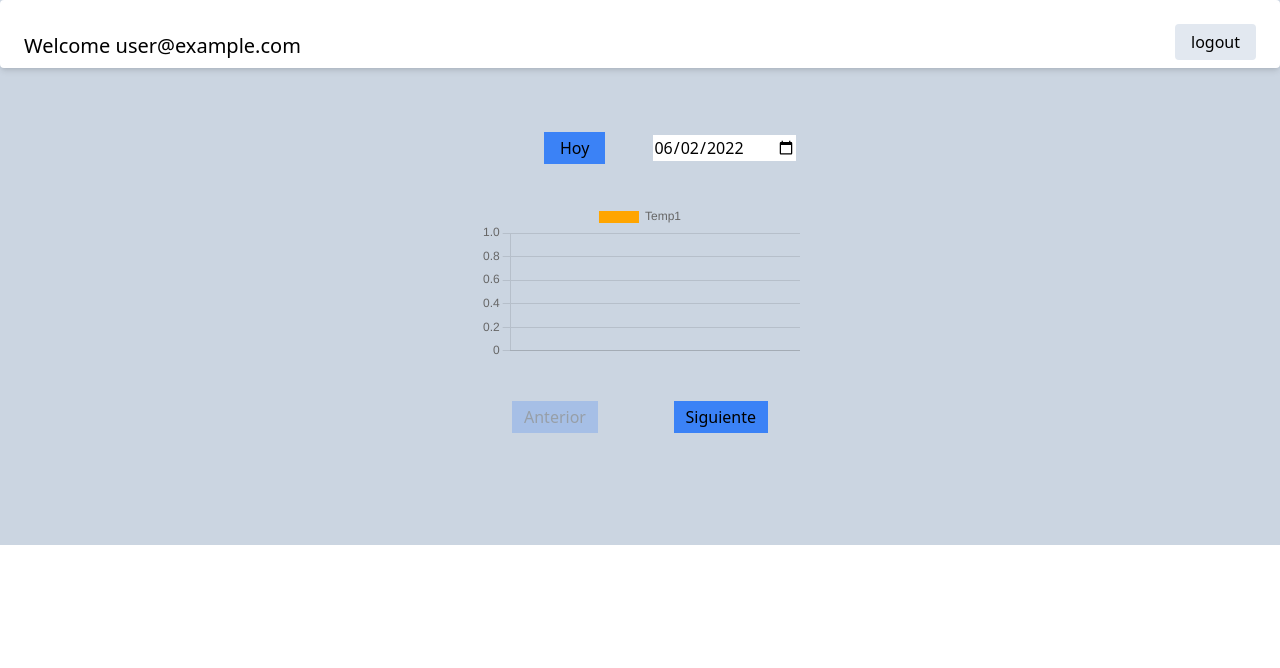
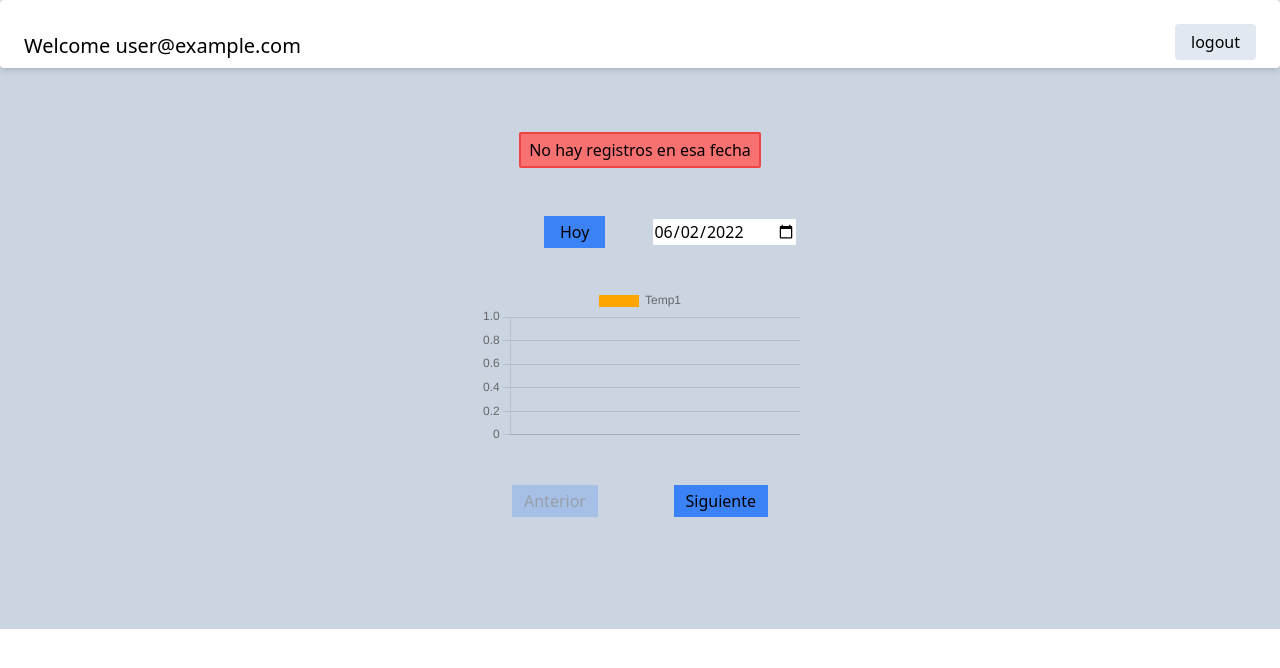
Before and after one commit to Fr33yr/arduino-temp-client, a React (Create React App) app: page / in a window 1280 px wide. Shown: the top 668 px of the page. Built offline with nearby package versions, Linux system fonts and the light colour scheme; no server answers; the database is empty; sample sign-in values are in the browser's storage.

Commit message:
error warning in h1

```diff
--- a/src/components/BarChart.jsx
+++ b/src/components/BarChart.jsx
@@ -3,7 +3,7 @@ import { Bar } from 'react-chartjs-2'
 import { Chart as ChartJS } from 'chart.js/auto'
 
 
-function BarChart({ chartData, slide, setSlide, arrData, setDate, date, TODAY }) {
+function BarChart({ chartData, slide, setSlide, arrData, setDate, date, TODAY, error }) {
 
     const handleChange = (e) => {
         e.preventDefault()
@@ -16,8 +16,17 @@ function BarChart({ chartData, slide, setSlide, arrData, setDate, date, TODAY })
         setSlide(0)
     }
 
+    const handleErrorMessage = () => {
+        if(error === ''){
+            return 'hidden'
+        }
+    }
+
     return (
         <div className='w-full max-w-xs m-auto mt-16 mb-28'>
+            <h1 className={`text-center mx-auto my-0 bg-red-400
+            w-max mb-12 py-1 px-2 border-solid border-2
+            border-red-500 rounded-sm ${handleErrorMessage()}`}>{error}</h1>
             <button className="bg-blue-500 ml-16 px-4 py-1"
             onClick={handleClick}>Hoy</button>
             <input type="date" name="date" id="date" value={date} className="ml-12 mb-10"
--- a/src/components/Home.jsx
+++ b/src/components/Home.jsx
@@ -20,6 +20,7 @@ export function Home() {
   const [date, setDate] = useState(TODAY)
   const [slide, setSlide] = useState(0)
   const [arrData, setArrData] = useState([])
+  const [error, setError] = useState('')
   const [userData, setUserData] = useState({
 
     labels: [],
@@ -45,6 +46,7 @@ export function Home() {
           emptyArr.push(doc.data())
         })
         setArrData(chunkArray(emptyArr, 5))
+        setError('')
         return setUserData({
           labels: chunkArray(emptyArr, 5)[slide].map((item) => item.time),
           datasets: [{
@@ -55,7 +57,7 @@ export function Home() {
         })
       } catch (e) {
         if (e.message.includes('undefined') && date !== "") {
-          alert("No hay registros en esa fecha")
+          setError("No hay registros en esa fecha")
         }
       }
 
@@ -89,7 +91,7 @@ export function Home() {
         </div>
 
         <BarChart chartData={userData} slide={slide} setSlide={setSlide}
-          arrData={arrData} setDate={setDate} date={date} TODAY={TODAY} />
+          arrData={arrData} setDate={setDate} date={date} TODAY={TODAY} error={error}/>
 
       </div>
 
```
